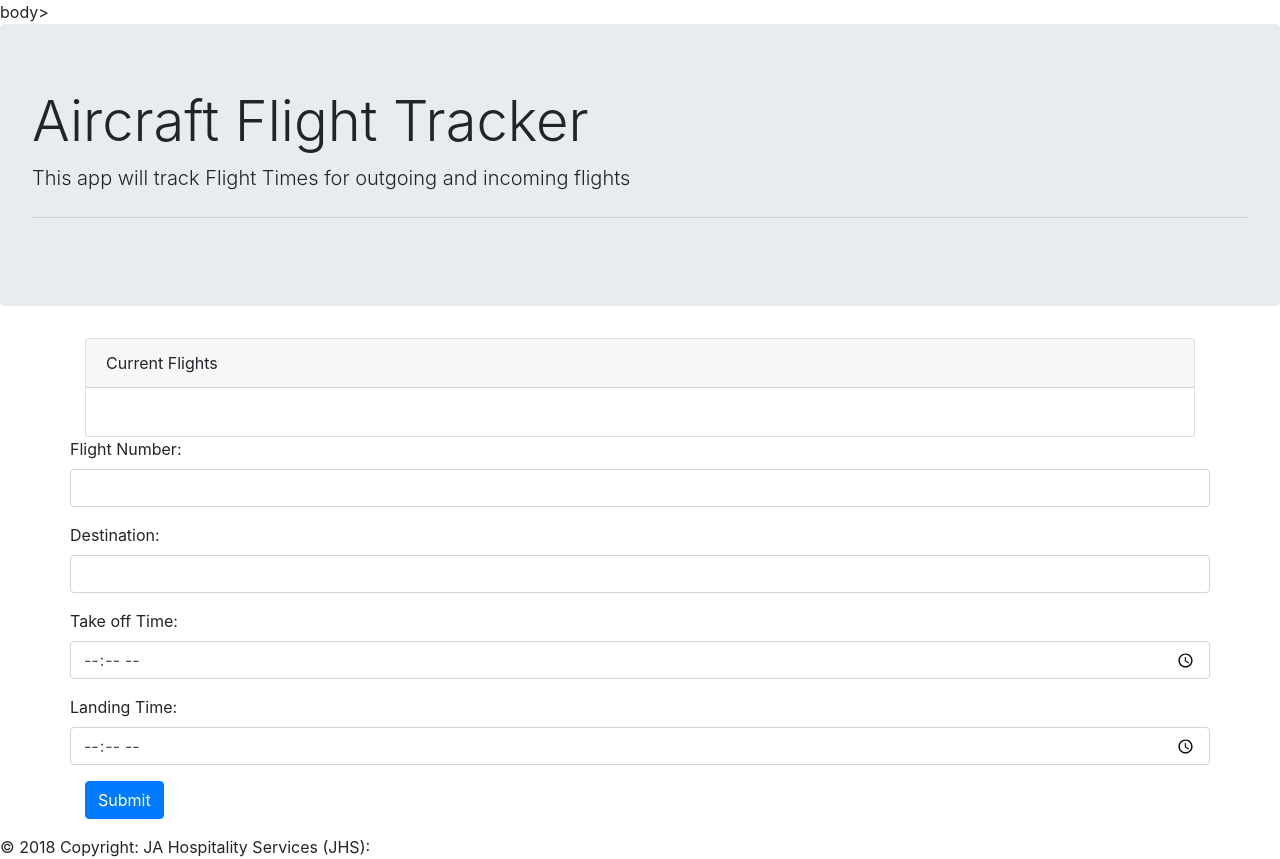
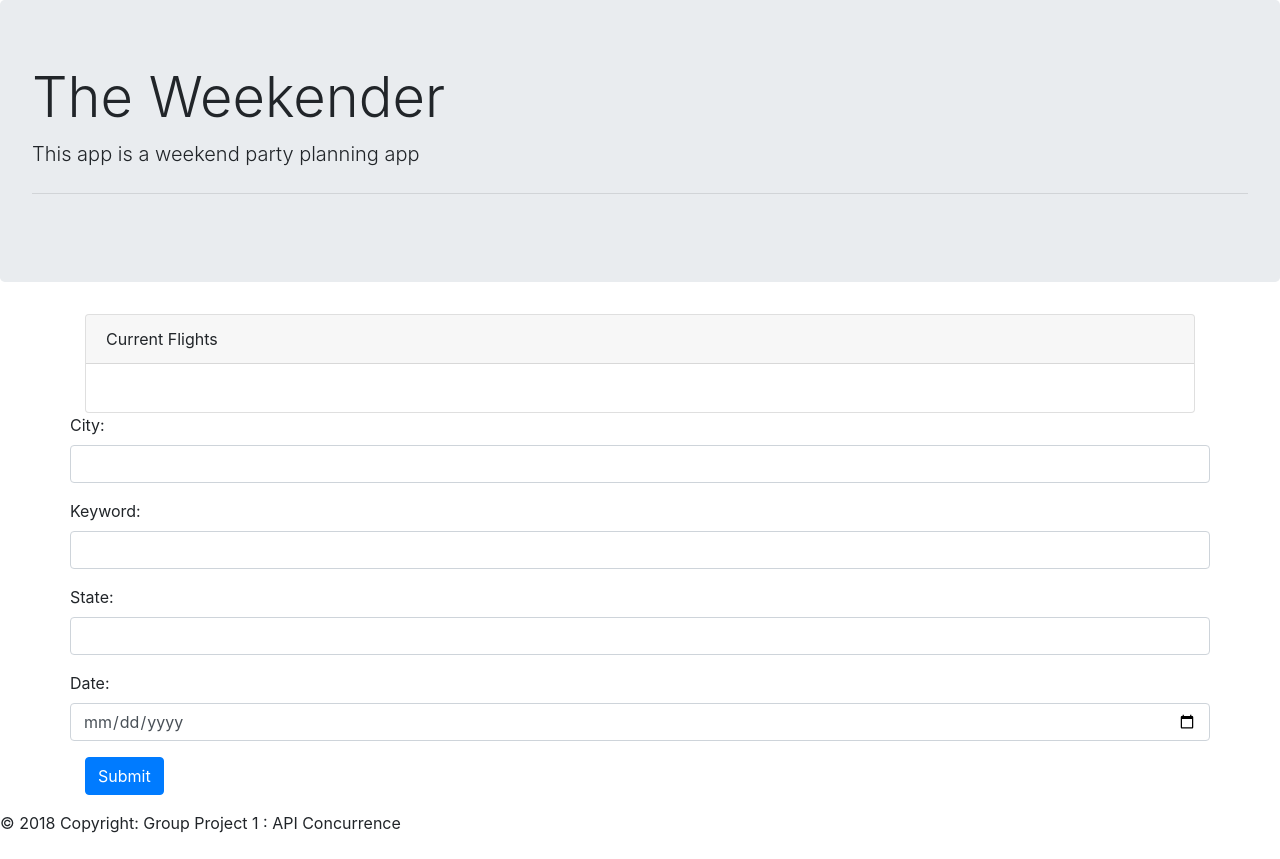
Before and after one commit to JaBautista93/API-Project-1, a plain HTML site: page index.html in a window 1280 px wide. After the commit the page ends 835 px from the top, so only its background shows below. Drawn offline with nearby package versions, Linux system fonts and the light colour scheme; files whose address does not match are found by name.

Commit message:
update html

```diff
--- a/index.html
+++ b/index.html
@@ -10,15 +10,16 @@
         crossorigin="anonymous">
   <title>The Weekender</title>
 </head>
-body>
-    <div class="jumbotron">
-        <h1 class="display-4">Aircraft Flight Tracker</h1>
-        <p class="lead">This app will track Flight Times for outgoing and incoming flights</p>
+<body>
+    <!-- This is our header and App Title -->
+  <div class="jumbotron">
+        <h1 class="display-4">The Weekender</h1>
+        <p class="lead">This app is a weekend party planning app</p>
         <hr class="my-4">
     </div>
 
     <div class="container">
-
+<!-- This is where we can push our javascript to display on the page we need to create elements -->
     <div class="row">
         <div class="col-lg-12">
             <div class="card card-default">
@@ -26,11 +27,10 @@ body>
                     Current Flights
                 </div>
                 <div class="card-body" id="flight-status">
-                    <h2 id="flight-display"></h2>
-                    <h4 id="desination-display"></h4>
-                    <h4 id="time-display"></h4>
-                    <h4 id="landing-display"></h4>
-                    <h4 id="minute-display"></h4>
+                    <h2 id="city-input"></h2>
+                    <h4 id="state-input"></h4>
+                    <h4 id="keyword-input"></h4>
+                    <h4 id="date-input"></h4>
                 </div>
             </div>
         </div>
@@ -42,20 +42,20 @@ body>
         <div class="col-lg-12">
         <form role="form">
             <div class="form-group row">
-                <label for="employee-input">Flight Number:</label>
-                <input class="form-control" id="flight-input" type="text">
+                <label for="city-input">City:</label>
+                <input class="form-control" id="city-input" type="text">
             </div>
             <div class="form-group row">
-                <label for="role-input">Destination:</label>
-                <input class="form-control" id="destination-input" type="text">
+                <label for="state-input">Keyword:</label>
+                <input class="form-control" id="state-input" type="text">
             </div>
             <div class="form-group row">
-                <label for="date-input">Take off Time:</label>
-                <input class="form-control" id="time-input" type="time">
+                <label for="keyword-input">State:</label>
+                <input class="form-control" id="keyword-input" type="text">
             </div>
             <div class="form-group row">
-                <label for="rate-input">Landing Time:</label>
-                <input class="form-control" id="landing-input" type="time">
+                <label for="date-input">Date:</label>
+                <input class="form-control" id="date-input" type="date">
             </div>
 
             <button class="btn btn-primary" id="add-flight" type="submit">Submit</button>
@@ -69,7 +69,7 @@ body>
 
 
     <footer id="footer" class="footer">
-        <div class="footer">© 2018 Copyright: JA Hospitality Services (JHS):
+        <div class="footer">© 2018 Copyright: Group Project 1 : API Concurrence
         </div>
     </footer>
 </body>
```
